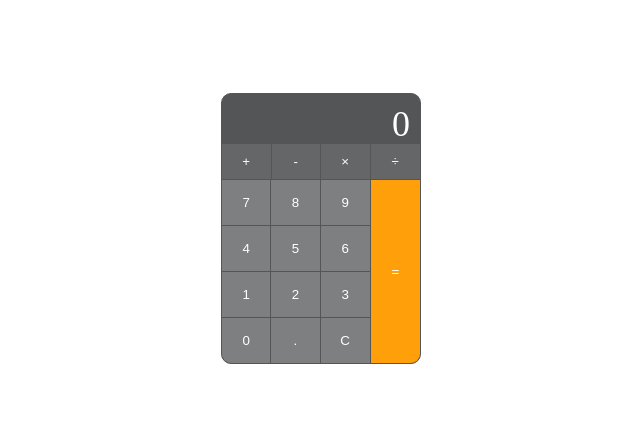
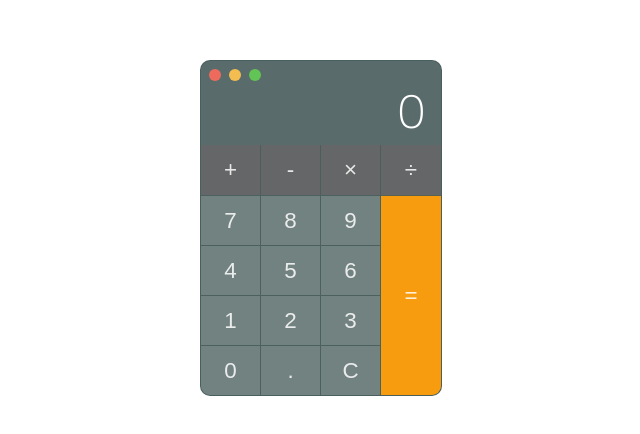
Before and after one commit to HyunYuJin/calculator, a plain HTML site: page index.html in a window 1280 px wide. Shown: the part 172-606 px from the top of the page, without its empty margins (319-959 px from the left). Drawn offline with Linux system fonts and the light colour scheme.

Commit message:
스타일 수정

```diff
--- a/index.html
+++ b/index.html
@@ -8,6 +8,11 @@
 </head>
 <body>
   <div class="calculator">
+    <div class="screen-buttons">
+      <button type="button"></button>
+      <button type="button"></button>
+      <button type="button"></button>
+    </div>
     <div class="formula-result">
       <div class="formula-wrapper" id="formulaWrapper">
         <span class="formula" id="formula">0</span>
--- a/index.js
+++ b/index.js
@@ -10,7 +10,7 @@ const nodes = {
   clear: document.querySelector('.clear')
 }
 
-let fontSize = 36
+let rem = 1.4
 
 let arithmetic = {
   first: '',
@@ -84,12 +84,13 @@ function overflowWrapper () {
   const formulaRect = nodes.formula.getBoundingClientRect()
 
   if (wrapperRect.width - 10 <= formulaRect.width) {
-    fontSize -= 2
-    nodes.formula.style.fontSize = fontSize + 'px'
+    rem -= 0.1
+    nodes.formula.style.fontSize = `${rem}rem`
   }
 
   if (fontSize <= 4) {
     clearFormula()
+    rem = 1.4
     return
   }
 }
--- a/styles.css
+++ b/styles.css
@@ -1,4 +1,5 @@
 @charset "utf-8";
+@import url('https://fonts.googleapis.com/css2?family=M+PLUS+Rounded+1c:wght@300&display=swap');
 
 * {
   margin: 0;
@@ -7,6 +8,7 @@
 }
 
 body {
+  font-family: 'M PLUS Rounded 1c', sans-serif;
   width: 100%;
   height: 100vh;
   display: flex;
@@ -22,34 +24,61 @@ button {
   border: none;
   outline: none;
   cursor: pointer;
+  width: 60px;
+  height: 50px;
+  font-size: 1.4rem;
+  color: rgba(255, 255, 255, 0.85);
 }
 
 .calculator {
-  max-width: 220px;
-  width: 200px;
+  min-width: 234px;
   border-radius: 10px;
-  border: 0.6px solid #545556;
-  background-color: #545556;
+  border: 1px solid rgba(72, 93, 91, 0.9);
+  background-color: rgba(72, 93, 91, 0.9);
   overflow: hidden;
 }
 
+.screen-buttons {
+  display: flex;
+  padding: 8px;
+}
+
+.screen-buttons button {
+  width: 12px;
+  height: 12px;
+  border-radius: 50%;
+}
+.screen-buttons button:nth-child(1) {
+  background-color: #EE6A5D;
+  margin-right: 8px;
+}
+.screen-buttons button:nth-child(2) {
+  background-color: #F4BD4F;
+  margin-right: 8px;
+}
+.screen-buttons button:nth-child(3) {
+  background-color: #61C454;
+}
+
 .formula-result {
+  min-height: 52px;
+  padding: 0 16px 12px;
   display: flex;
-  align-items: center;
+  align-items: end;
   justify-content: end;
-  height: 50px;
-  padding: 10px 10px 0;
 }
 
 .formula-wrapper {
   width: 100%;
-  text-align: right;
+  display: flex;
+  justify-content: end;
 }
 
 .formula {
-  max-width: 160px;
+  max-width: 208px;
   color: #FFF;
-  font-size: 36px;
+  font-size: 2.8rem;
+  line-height: 1;
 }
 
 .operators {
@@ -58,12 +87,10 @@ button {
 }
 
 .operators button {
-  width: calc(100% / 4);
-  padding: 10px 15px;
+  flex-shrink: 0;
+  text-align: center;
   background-color: #656667;
-  border-right: 1px solid #545556;
-  color: #FFF;
-  text-align: center;
+  border-right: 1px solid rgba(72, 93, 91, 0.9);
 }
 
 .operators button:last-child {
@@ -76,7 +103,7 @@ button {
 }
 
 .numbers-area {
-  flex-basis: 74.65%;
+  flex-basis: 180px;
 }
 
 .numbers {
@@ -84,31 +111,23 @@ button {
 }
 
 .numbers button {
-  width: calc(100% / 3);
+  flex-shrink: 0;
   text-align: center;
-  padding: 15px 10px;
-  color: #FFF;
-  border-right: 1px solid #545556;
-  border-top: 1px solid #545556;
-  background-color: #7e7f81;
-}
-
-.numbers button:last-child {
-  border-right: none;
+  background-color: rgba(117, 132, 132, 0.9);
+  border-top: 1px solid rgba(72, 93, 91, 0.9);
+  border-right: 1px solid rgba(72, 93, 91, 0.9);
 }
 
 .calculator-result {
   flex-grow: 1;
-  background-color: #ff9f0a;
+  background-color: rgba(255, 159, 11, 0.95);
   display: flex;
   align-items: center;
   justify-content: center;
-  border-top: 1px solid #545556;
-  border-left: 1px solid #545556;
+  border-top: 1px solid rgba(72, 93, 91, 0.9);
 }
 
 .calculator-result .equals {
-  color: #FFF;
   width: 100%;
   height: 100%;
 }
```
